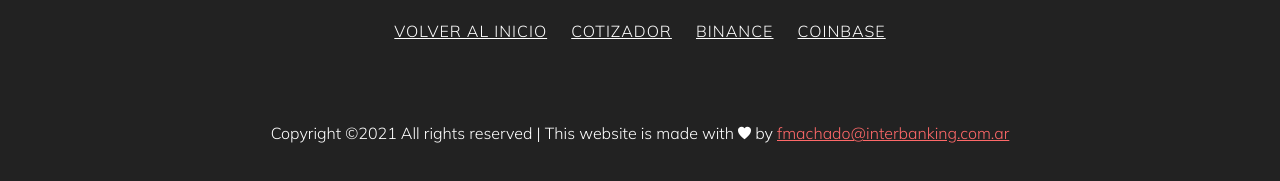
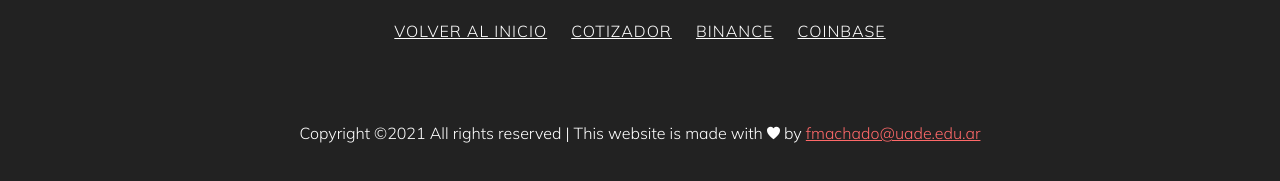
Before and after one commit to chomada/walletSearch, a plain HTML site: page index.html in a window 1280 px wide. Shown: the part 835-1016 px from the top of the page. Drawn offline with nearby package versions, Linux system fonts and the light colour scheme.

Commit message:
arreglos

```diff
--- a/index.html
+++ b/index.html
@@ -32,23 +32,16 @@
     <!-- Header -->
 
     <header>
-
         <nav class="navbar navbar-expand-lg navbar-dark  fixed-top">
             <div class="container-fluid">
-
               <button class="navbar-toggler" type="button" data-bs-toggle="collapse" data-bs-target="#navbarNav" aria-controls="navbarNav" aria-expanded="false" aria-label="Toggle navigation">
                 <span class="navbar-toggler-icon"></span>
               </button>
-
-
               <div class="collapse navbar-collapse" id="navbarNav">
                 <ul class="navbar-nav">
                     <li class="nav-item">
                       <a class="nav-link active linkActivo" aria-current="page" href="index.html"><i class="fas fa-wallet"></i> Gas Smart&nbsp&nbsp </a>
                       </li>
-
-
-
                       <li class="nav-item">
                         <a class="nav-link" href="favoritos.html">Favoritos</a>
                       </li>
@@ -64,19 +57,10 @@
                       <li><a class="dropdown-item" href="info.html#bnb">Binance Smart Chain </a></li>
                       </ul>
                     </li>
-
-
-
-
-
                   <li class="nav-item">
                     <a class="nav-link" href="#contacto">Contacto</a>
                   </li>
-
                 </ul>
-
-
-
               </div>
               <button class=" justify-content-end switch" id="switch" onclick="miRed.cambiarModo()">
                 <span><i class="fas fa-sun" alt="claro"></i></span>
@@ -160,7 +144,7 @@
             <div class="row mt-5">
                 <div class="col-md-12 text-center">
                     <p id="contacto"class="copyright">
-                  Copyright &copy;<script>document.write(new Date().getFullYear());</script> All rights reserved | This website is made with <i class="ion-ios-heart" aria-hidden="true"></i> by <a href="#" target="_blank">fmachado@interbanking.com.ar</a>
+                  Copyright &copy;<script>document.write(new Date().getFullYear());</script> All rights reserved | This website is made with <i class="ion-ios-heart" aria-hidden="true"></i> by <a href="#" target="_blank">fmachado@uade.edu.ar</a>
                   </p>
                 </div>
             </div>
--- a/js/red.js
+++ b/js/red.js
@@ -3,6 +3,7 @@
 // la red ingresada
 // los proyectos de la red ingresada
 // los proyectos favoritos que voy seleccionando
+// el dark mode
 
 class Red {
 
```
